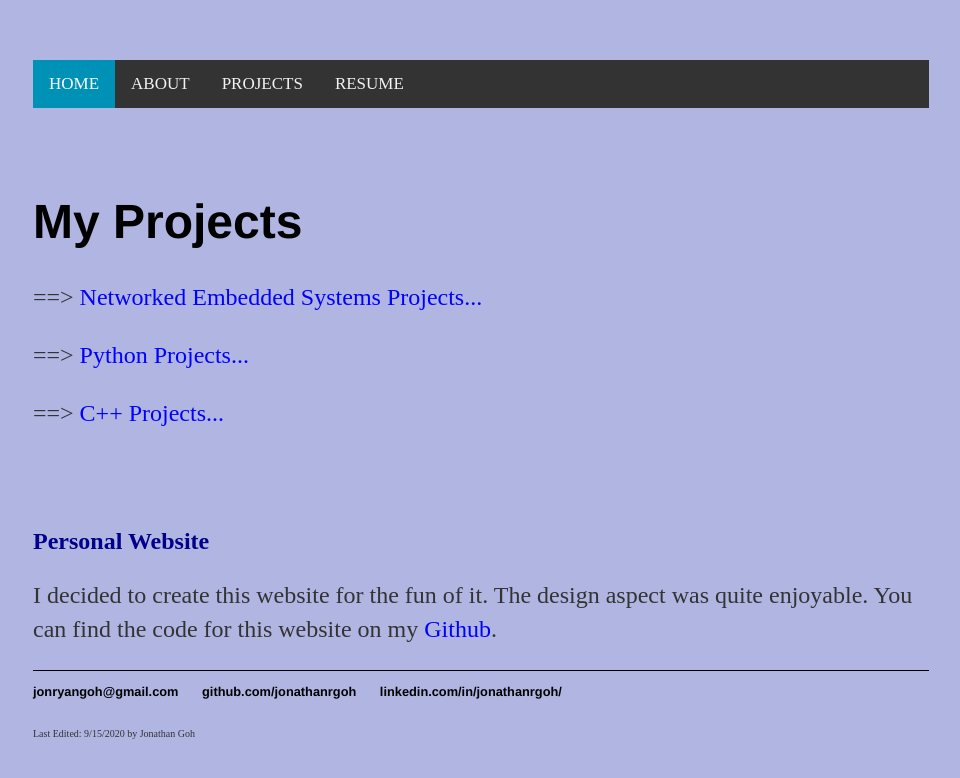
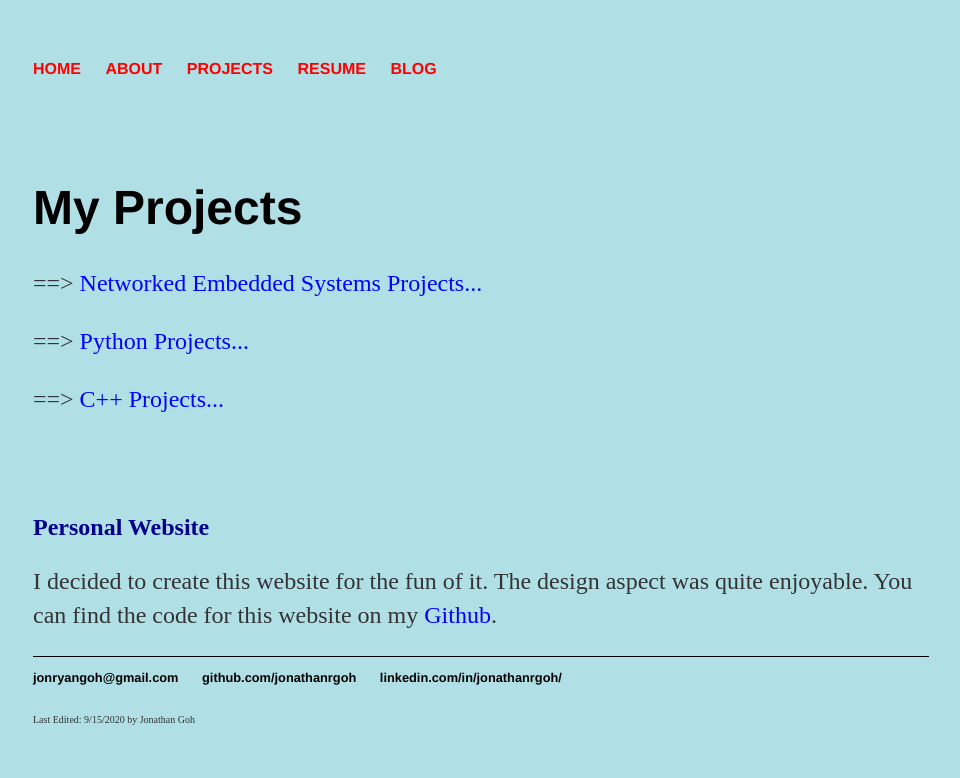
Before and after one commit to jonathanrgoh/jonathanrgoh.github.io, a Jekyll site: the page built from projects/index.html, in a window 1280 px wide. Shown: the top 778 px of the page, without its empty margins (159-1119 px from the left). Built offline with Jekyll 4.4.1, drawn with Linux system fonts in a browser that asks for light colours.

Commit message:
Update default.html

```diff
--- a/_layouts/default.html
+++ b/_layouts/default.html
@@ -1,37 +1,31 @@
 <!DOCTYPE html>
 	<html>
+		<html xmlns="http://www.w3.org/1999/xhtml"
+      xmlns:fb="http://ogp.me/ns/fb#">
 
-	<body style="background-color:rgb(177, 181, 226);">
+		<body style="background-color:powderblue;">
 
 		<head>
 			<meta property="og:image" content="\images\home\jonBitmoji.jpg" />
 			<title>{{ page.title }}</title>
 			<!-- link to main stylesheet -->
-			<link href="main.css" rel="stylesheet" type="text/css">
-
+			<link rel="stylesheet" type="text/css" href="/css/main.css">
 		</head>
 		<body>
-
-
-<!-- Load an icon library to show a hamburger menu (bars) on small screens -->
-<link rel="stylesheet" href="https://cdnjs.cloudflare.com/ajax/libs/font-awesome/4.7.0/css/font-awesome.min.css">
-
-<div class="topnav" id="myTopnav">
-  <a href="/" class="active">HOME</a>
-  <a href="/about">ABOUT</a>
-  <a href="/projects">PROJECTS</a>
-  <a href="/resume">RESUME</a>
-  <a href="javascript:void(0);" class="icon" onclick="myFunction()">
-    <i class="fa fa-bars"></i>
-  </a>
-</div>
-
+			<nav>
+	    		<ul>
+	        		<li><a href="/" style="color:red;">HOME</a></li>
+		        	<li><a href="/about" style="color:red;">ABOUT</a></li>
+				<li><a href="/projects" style="color:red;">PROJECTS</a></li>
+	        		<li><a href="/resume" style="color:red;">RESUME</a></li>
+	        		<li><a href="/blog" style="color:red;">BLOG</a></li>
+	    		</ul>
+			</nav>
 			<div class="container">
 
 			{{ content }}
 
 			</div><!-- /.container -->
-
 			<footer>
 
 	    			<ul>
@@ -44,5 +38,5 @@
 
 				</p>
 			</footer>
-
+		</body>
 	</html>
```
Lines whose indentation alone changed are shown as unchanged.
